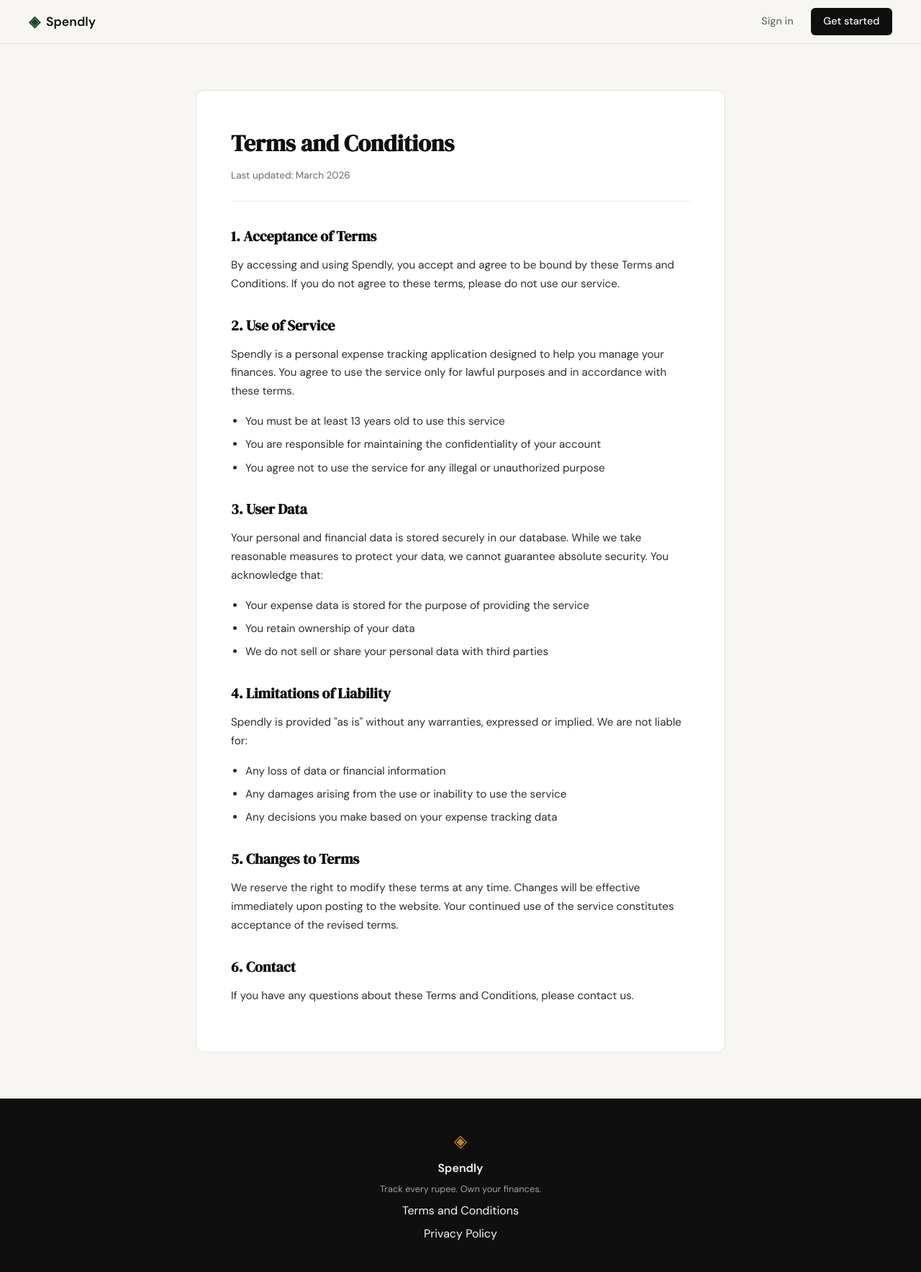
After one commit to Ram2002-ai/Expense_Tracker, a Flask app: page /terms in a window 1280 px wide. The commit adds this page. Shown: the whole page at 72% size. Run offline with Flask 3, Linux system fonts and the light colour scheme.

Commit message:
landing: add terms and conditions page and route

```diff
--- a/app.py
+++ b/app.py
@@ -20,6 +20,16 @@ def register():
 @app.route("/login")
 def login():
     return render_template("login.html")
+
+
+@app.route("/terms")
+def terms():
+    return render_template("terms.html")
+
+
+@app.route("/privacy")
+def privacy():
+    return render_template("privacy.html")
 
 
 # ------------------------------------------------------------------ #
--- a/static/css/style.css
+++ b/static/css/style.css
@@ -508,6 +508,67 @@ a { color: inherit; text-decoration: none; }
 }
 
 /* ------------------------------------------------------------------ */
+/* Terms and Privacy pages                                             */
+/* ------------------------------------------------------------------ */
+
+.legal-section {
+    padding: 4rem 2rem;
+    max-width: 800px;
+    margin: 0 auto;
+}
+
+.legal-inner {
+    background: var(--paper-card);
+    border: 1px solid var(--border);
+    border-radius: var(--radius-md);
+    padding: 3rem;
+}
+
+.legal-title {
+    font-family: var(--font-display);
+    font-size: 2rem;
+    color: var(--ink);
+    margin-bottom: 0.5rem;
+}
+
+.legal-date {
+    font-size: 0.85rem;
+    color: var(--ink-muted);
+    margin-bottom: 2rem;
+    padding-bottom: 1.5rem;
+    border-bottom: 1px solid var(--border-soft);
+}
+
+.legal-content h2 {
+    font-family: var(--font-display);
+    font-size: 1.25rem;
+    color: var(--ink);
+    margin: 1.75rem 0 0.75rem;
+}
+
+.legal-content h2:first-child {
+    margin-top: 0;
+}
+
+.legal-content p {
+    font-size: 0.95rem;
+    color: var(--ink-soft);
+    line-height: 1.7;
+    margin-bottom: 1rem;
+}
+
+.legal-content ul {
+    margin: 0.75rem 0 1rem 1.25rem;
+}
+
+.legal-content li {
+    font-size: 0.95rem;
+    color: var(--ink-soft);
+    line-height: 1.7;
+    margin-bottom: 0.4rem;
+}
+
+/* ------------------------------------------------------------------ */
 /* Responsive                                                          */
 /* ------------------------------------------------------------------ */
 
--- a/templates/base.html
+++ b/templates/base.html
@@ -34,8 +34,8 @@
             <span class="brand-icon">◈</span>
             <span class="footer-name">Spendly</span>
             <p class="footer-copy">Track every rupee. Own your finances.</p>
-            <a href="#">Terms and Conditions</a>
-            <a href="#">Privacy Policy</a>
+            <a href="/terms">Terms and Conditions</a>
+            <a href="/privacy">Privacy Policy</a>
         </div>
     </footer>
 
--- /dev/null
+++ b/templates/terms.html
@@ -0,0 +1,47 @@
+{% extends "base.html" %}
+
+{% block title %}Terms and Conditions — Spendly{% endblock %}
+
+{% block content %}
+<section class="legal-section">
+    <div class="legal-inner">
+        <h1 class="legal-title">Terms and Conditions</h1>
+        <p class="legal-date">Last updated: March 2026</p>
+
+        <div class="legal-content">
+            <h2>1. Acceptance of Terms</h2>
+            <p>By accessing and using Spendly, you accept and agree to be bound by these Terms and Conditions. If you do not agree to these terms, please do not use our service.</p>
+
+            <h2>2. Use of Service</h2>
+            <p>Spendly is a personal expense tracking application designed to help you manage your finances. You agree to use the service only for lawful purposes and in accordance with these terms.</p>
+            <ul>
+                <li>You must be at least 13 years old to use this service</li>
+                <li>You are responsible for maintaining the confidentiality of your account</li>
+                <li>You agree not to use the service for any illegal or unauthorized purpose</li>
+            </ul>
+
+            <h2>3. User Data</h2>
+            <p>Your personal and financial data is stored securely in our database. While we take reasonable measures to protect your data, we cannot guarantee absolute security. You acknowledge that:</p>
+            <ul>
+                <li>Your expense data is stored for the purpose of providing the service</li>
+                <li>You retain ownership of your data</li>
+                <li>We do not sell or share your personal data with third parties</li>
+            </ul>
+
+            <h2>4. Limitations of Liability</h2>
+            <p>Spendly is provided "as is" without any warranties, expressed or implied. We are not liable for:</p>
+            <ul>
+                <li>Any loss of data or financial information</li>
+                <li>Any damages arising from the use or inability to use the service</li>
+                <li>Any decisions you make based on your expense tracking data</li>
+            </ul>
+
+            <h2>5. Changes to Terms</h2>
+            <p>We reserve the right to modify these terms at any time. Changes will be effective immediately upon posting to the website. Your continued use of the service constitutes acceptance of the revised terms.</p>
+
+            <h2>6. Contact</h2>
+            <p>If you have any questions about these Terms and Conditions, please contact us.</p>
+        </div>
+    </div>
+</section>
+{% endblock %}
```
Also changed, not shown: templates/privacy.html (added, +55 -0 lines).
